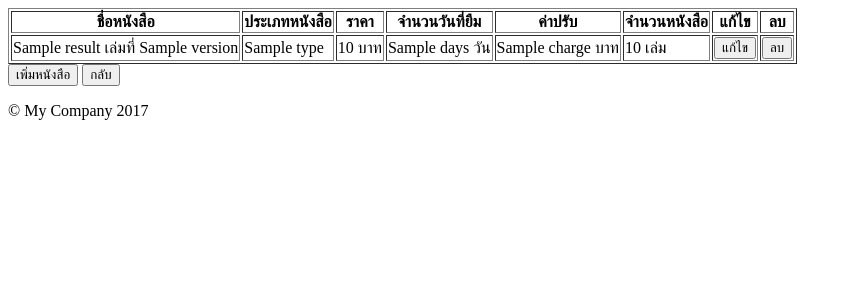
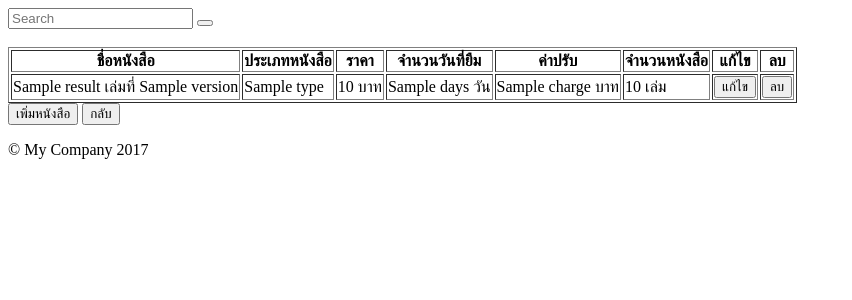
Before and after one commit to protal/yii-ArMaBookStore, a Yii app: template backend/views/manage/booklist.php in a window 1280 px wide. Shown: the top 300 px of the page, without its empty margins (0-852 px from the left). Run offline with PHP 8.4 and a stand-in for Yii, Linux system fonts and the light colour scheme; the template is opened without the code that fills it: most values are stand-ins (such as "Sample title", 1, 10 or a date in 2020); data that the repository does not hold is empty; some libraries are stand-ins or nearby versions.

Commit message:
เพิ่ม search

```diff
--- a/backend/views/manage/booklist.php
+++ b/backend/views/manage/booklist.php
@@ -3,6 +3,16 @@ $this->title = 'ArmaBook List';
 $baseUrl=\Yii::getAlias('@web');
 ?>
 
+
+<div class="search">
+  <form class="" action="" method="get">
+    <input type="text" name="search" placeholder="Search" value="<?php echo $search?>" />
+     <button type="submit" class="btn btn-primary btn-sm"><i class="fa fa-search" aria-hidden="true"></i></button>
+    </div>
+  </form>
+
+
+<br>
 
 <table border="1" class="table table-striped">
 
```
